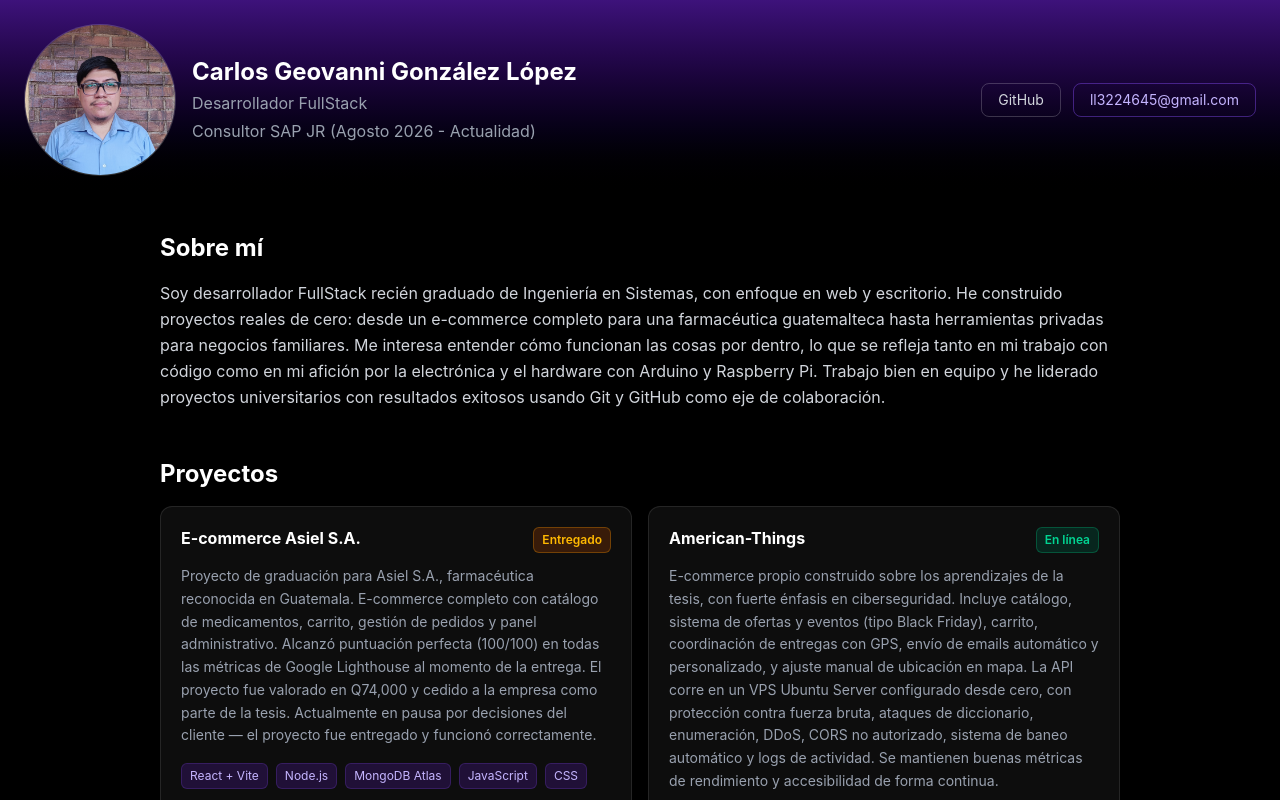
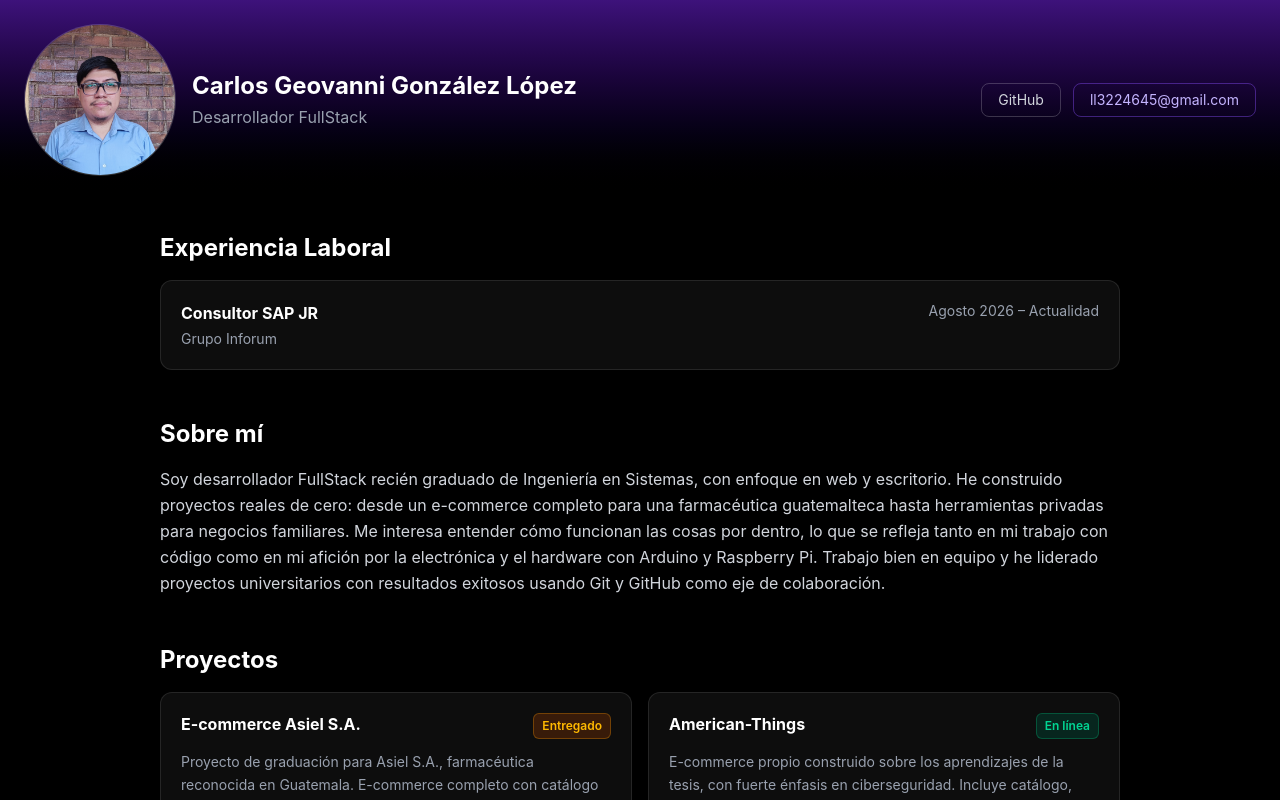
Before and after one commit to CarlosGonzalez20/Portafolio, a React (Vite) app: page / in a window 1280 px wide. Shown: the top 800 px of the page. Built offline with nearby package versions, Linux system fonts and the light colour scheme.

Commit message:
corrigiendo puesto

```diff
--- a/src/App.tsx
+++ b/src/App.tsx
@@ -218,7 +218,6 @@ function App() {
         <div className="flex flex-col gap-1 min-w-0 flex-1">
           <h1 className="text-xl md:text-2xl font-bold leading-tight">Carlos Geovanni González López</h1>
           <h2 className="text-sm md:text-base text-gray-400 font-normal">Desarrollador FullStack</h2>
-          <h2 className="text-sm md:text-base text-gray-400 font-normal">Consultor SAP JR (Agosto 2026 - Actualidad)</h2>
         </div>
         {/* Botones — en móvil van debajo ocupando ancho completo */}
         <div className="w-full sm:w-auto sm:ml-auto flex gap-3 text-sm font-normal">
@@ -236,6 +235,18 @@ function App() {
 
       {/* CONTENIDO PRINCIPAL */}
       <main className="flex-1 flex flex-col gap-12 p-8 max-w-5xl mx-auto w-full">
+
+          {/* Laboral */}
+          <section>
+            <h3 className="text-2xl mb-4">Experiencia Laboral</h3>
+            <div className="flex flex-col gap-1 p-5 rounded-xl border border-white/10 bg-white/5">
+              <div className="flex items-start justify-between gap-3 flex-wrap">
+                <span className="text-base font-bold">Consultor SAP JR</span>
+                <span className="text-sm text-gray-400 font-normal">Agosto 2026 – Actualidad</span>
+              </div>
+              <span className="text-sm text-gray-400 font-normal">Grupo Inforum</span>
+            </div>
+          </section>
 
         {/* Sobre mí */}
         <section>
```
